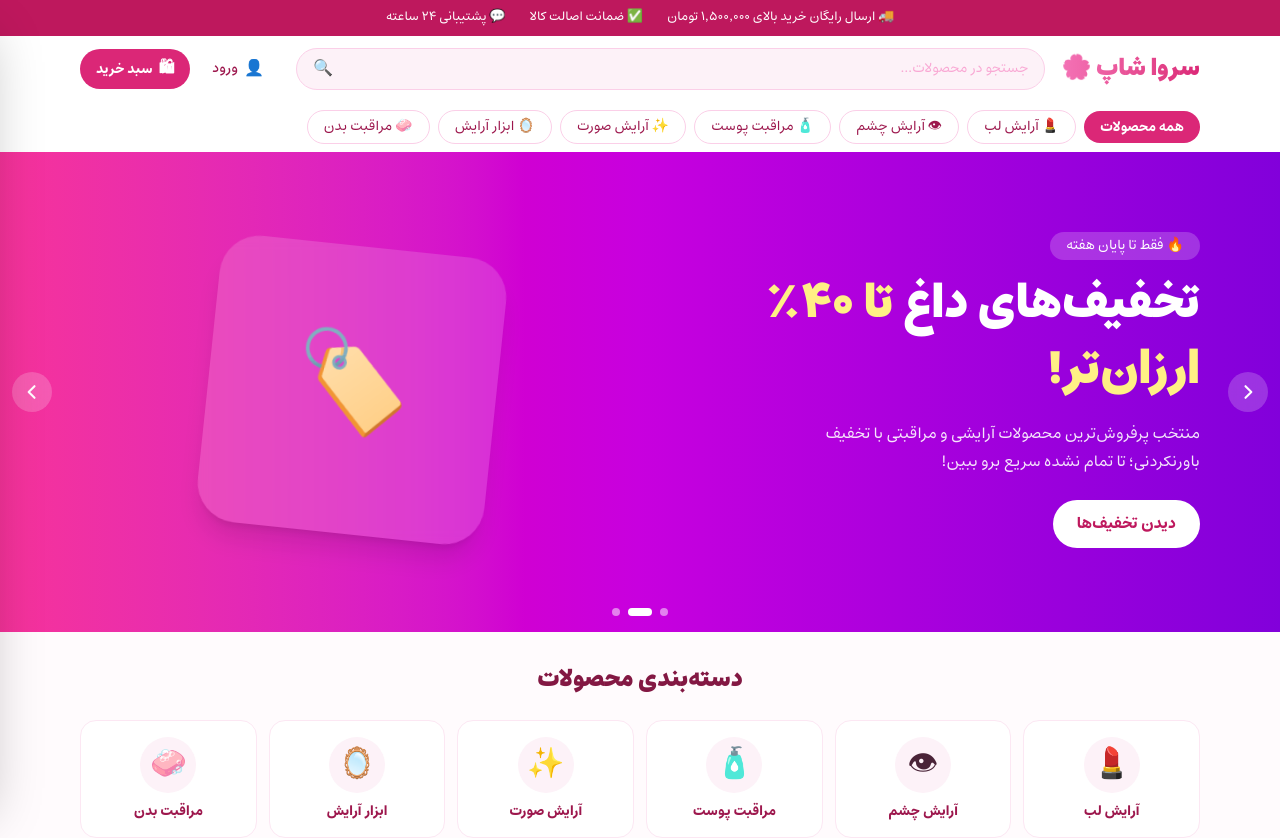
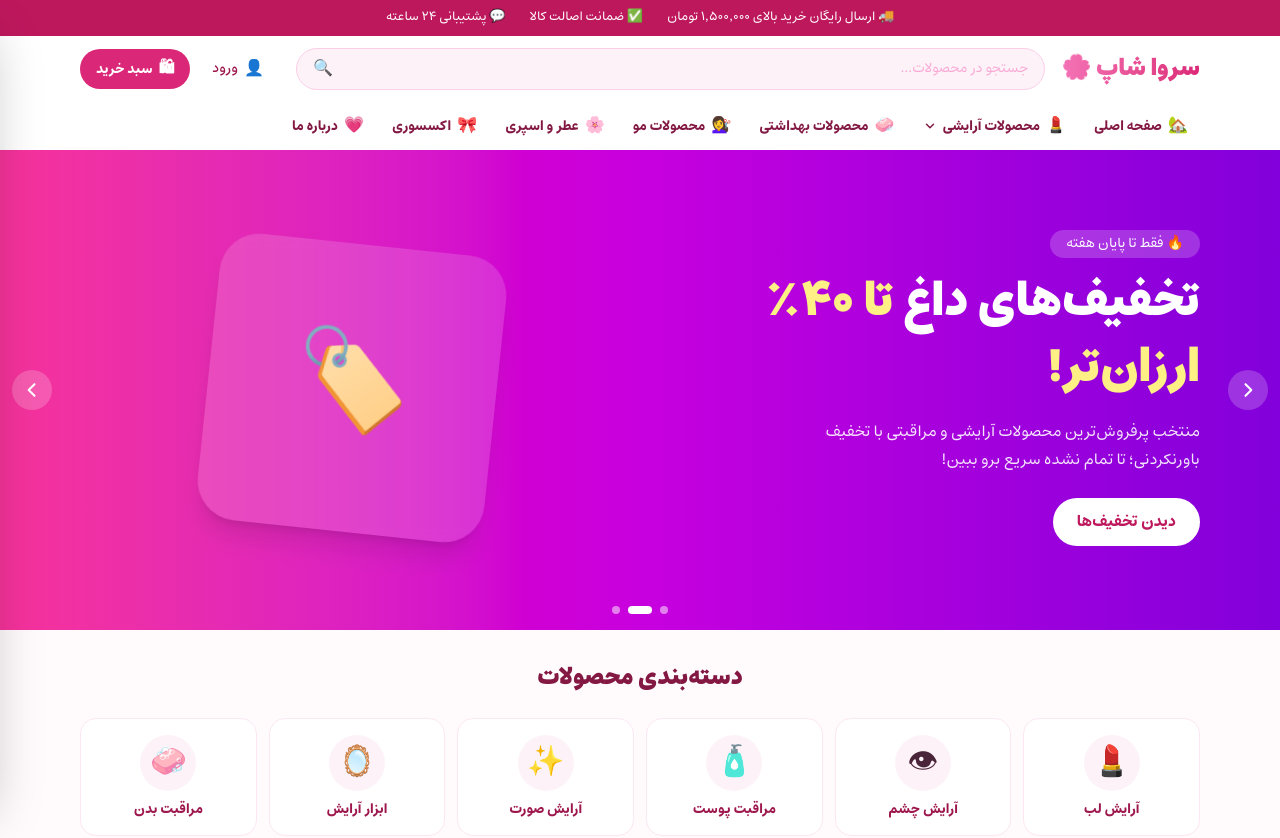
Before and after one commit to soroush-rahmani/sorva-shop, a Next.js app: page / in a window 1280 px wide. Shown: the top 838 px of the page. Built offline with nearby package versions, Linux system fonts and the light colour scheme.

Commit message:
real navbar with icons and makeup dropdown menu

```diff
--- a/app/globals.css
+++ b/app/globals.css
@@ -38,27 +38,3 @@ html {
 .scrollbar-none::-webkit-scrollbar {
   display: none;
 }
-
-/* خط زیر منوی nav — مثل دوشیزه: با ::after از سمت راست پدیدار میشود */
-.nav-underline {
-  position: relative;
-}
-.nav-underline::after {
-  content: "";
-  position: absolute;
-  bottom: 0;
-  right: 0;
-  height: 2px;
-  width: 100%;
-  background: linear-gradient(
-    to left,
-    var(--color-brand-600),
-    var(--color-brand-400)
-  );
-  transform: scaleX(0);
-  transform-origin: right;
-  transition: transform 0.5s cubic-bezier(0.22, 1, 0.36, 1);
-}
-.nav-underline.is-scrolled::after {
-  transform: scaleX(1);
-}
--- a/components/header.tsx
+++ b/components/header.tsx
@@ -1,24 +1,39 @@
 "use client";
 
 import Link from "next/link";
-import { CATEGORIES } from "@/lib/products";
 import { useCart } from "@/components/cart-provider";
-import { useSyncExternalStore } from "react";
+import { useState } from "react";
 
 const faNum = new Intl.NumberFormat("fa-IR");
 
-function subscribeScroll(callback: () => void) {
-  window.addEventListener("scroll", callback, { passive: true });
-  return () => window.removeEventListener("scroll", callback);
-}
+/* آیتمهای نوبار — از راست به چپ مثل دوشیزه */
+const NAV_ITEMS: {
+  href?: string;
+  label: string;
+  emoji: string;
+  children?: { href: string; label: string; emoji: string }[];
+}[] = [
+  { href: "/", label: "صفحه اصلی", emoji: "🏡" },
+  {
+    label: "محصولات آرایشی",
+    emoji: "💄",
+    children: [
+      { href: "/products?cat=face", label: "آرایش صورت", emoji: "🪞" },
+      { href: "/products?cat=eye", label: "آرایش چشم", emoji: "👁️" },
+      { href: "/products?cat=brow", label: "آرایش ابرو", emoji: "🖌️" },
+      { href: "/products?cat=lip", label: "آرایش لب", emoji: "💋" },
+    ],
+  },
+  { href: "/products?cat=body", label: "محصولات بهداشتی", emoji: "🧼" },
+  { href: "/products?cat=hair", label: "محصولات مو", emoji: "💇‍♀️" },
+  { href: "/products?cat=perfume", label: "عطر و اسپری", emoji: "🌸" },
+  { href: "/products?cat=accessory", label: "اکسسوری", emoji: "🎀" },
+  { href: "/about", label: "درباره ما", emoji: "💗" },
+];
 
 export function Header() {
   const { count, openCart } = useCart();
-  const scrolled = useSyncExternalStore(
-    subscribeScroll,
-    () => window.scrollY > 8,
-    () => false,
-  );
+  const [openMenu, setOpenMenu] = useState<string | null>(null);
 
   return (
     <header className="sticky top-0 z-40">
@@ -76,24 +91,83 @@ export function Header() {
         </div>
       </div>
 
-      {/* منوی دسته‌بندی (UX کاتالوگ دوشیزه) — خط زیرین با ::after از راست پدیدار میشود */}
-      <nav className={`nav-underline bg-white ${scrolled ? "is-scrolled" : ""}`}>
-        <div className="scrollbar-none mx-auto flex max-w-6xl items-center gap-2 overflow-x-auto px-4 py-2 text-sm">
+      {/* نوبار اصلی — آیتمها از راست: صفحه اصلی، آرایشی، بهداشتی، مو، عطر، اکسسوری، درباره ما */}
+      <nav className="bg-white">
+        <div className="mx-auto flex max-w-6xl items-center gap-1 px-4">
+          {NAV_ITEMS.map((item) =>
+            item.children ? (
+              <div
+                key={item.label}
+                className="relative"
+                onMouseEnter={() => setOpenMenu(item.label)}
+                onMouseLeave={() => setOpenMenu(null)}
+              >
+                <button
+                  onClick={() =>
+                    setOpenMenu(openMenu === item.label ? null : item.label)
+                  }
+                  aria-expanded={openMenu === item.label}
+                  className={`flex items-center gap-1.5 rounded-t-xl px-3 py-3 text-sm font-bold transition-colors ${
+                    openMenu === item.label
+                      ? "text-brand-600"
+                      : "text-brand-900 hover:text-brand-600"
+                  }`}
+                >
+                  <span className="text-base">{item.emoji}</span>
+                  <span>{item.label}</span>
+                  <svg
+                    className={`h-3.5 w-3.5 transition-transform duration-200 ${
+                      openMenu === item.label ? "rotate-180" : ""
+                    }`}
+                    viewBox="0 0 24 24"
+                    fill="none"
+                    stroke="currentColor"
+                    strokeWidth="2.5"
+                  >
+                    <path d="M6 9l6 6 6-6" strokeLinecap="round" strokeLinejoin="round" />
+                  </svg>
+                </button>
+
+                {/* پنل کشویی */}
+                <div
+                  className={`absolute right-0 top-full z-50 w-52 rounded-2xl border border-brand-100 bg-white p-2 shadow-xl shadow-brand-200/40 transition-all duration-200 ${
+                    openMenu === item.label
+                      ? "visible translate-y-0 opacity-100"
+                      : "invisible -translate-y-1 opacity-0"
+                  }`}
+                >
                   <Link
                     href="/products"
-            className="shrink-0 rounded-full bg-brand-600 px-4 py-1.5 font-bold text-white"
+                    className="flex items-center gap-2.5 rounded-xl px-3 py-2.5 text-sm font-bold text-brand-600 transition-colors hover:bg-brand-50"
                   >
-            همه محصولات
+                    <span>🛍️</span>
+                    <span>مشاهده همه محصولات</span>
                   </Link>
-          {CATEGORIES.map((c) => (
+                  <div className="my-1 border-t border-brand-100" />
+                  {item.children.map((child) => (
                     <Link
-              key={c.slug}
-              href={`/products?cat=${c.slug}`}
-              className="shrink-0 whitespace-nowrap rounded-full border border-brand-200 px-4 py-1.5 text-brand-800 hover:bg-brand-50"
+                      key={child.href}
+                      href={child.href}
+                      onClick={() => setOpenMenu(null)}
+                      className="flex items-center gap-2.5 rounded-xl px-3 py-2.5 text-sm text-brand-900 transition-colors hover:bg-brand-50 hover:text-brand-600"
                     >
-              {c.emoji} {c.label}
+                      <span className="text-base">{child.emoji}</span>
+                      <span>{child.label}</span>
                     </Link>
                   ))}
+                </div>
+              </div>
+            ) : (
+              <Link
+                key={item.label}
+                href={item.href!}
+                className="flex items-center gap-1.5 rounded-xl px-3 py-3 text-sm font-bold text-brand-900 transition-colors hover:text-brand-600"
+              >
+                <span className="text-base">{item.emoji}</span>
+                <span>{item.label}</span>
+              </Link>
+            ),
+          )}
         </div>
       </nav>
     </header>
```
Lines whose indentation alone changed are shown as unchanged.
